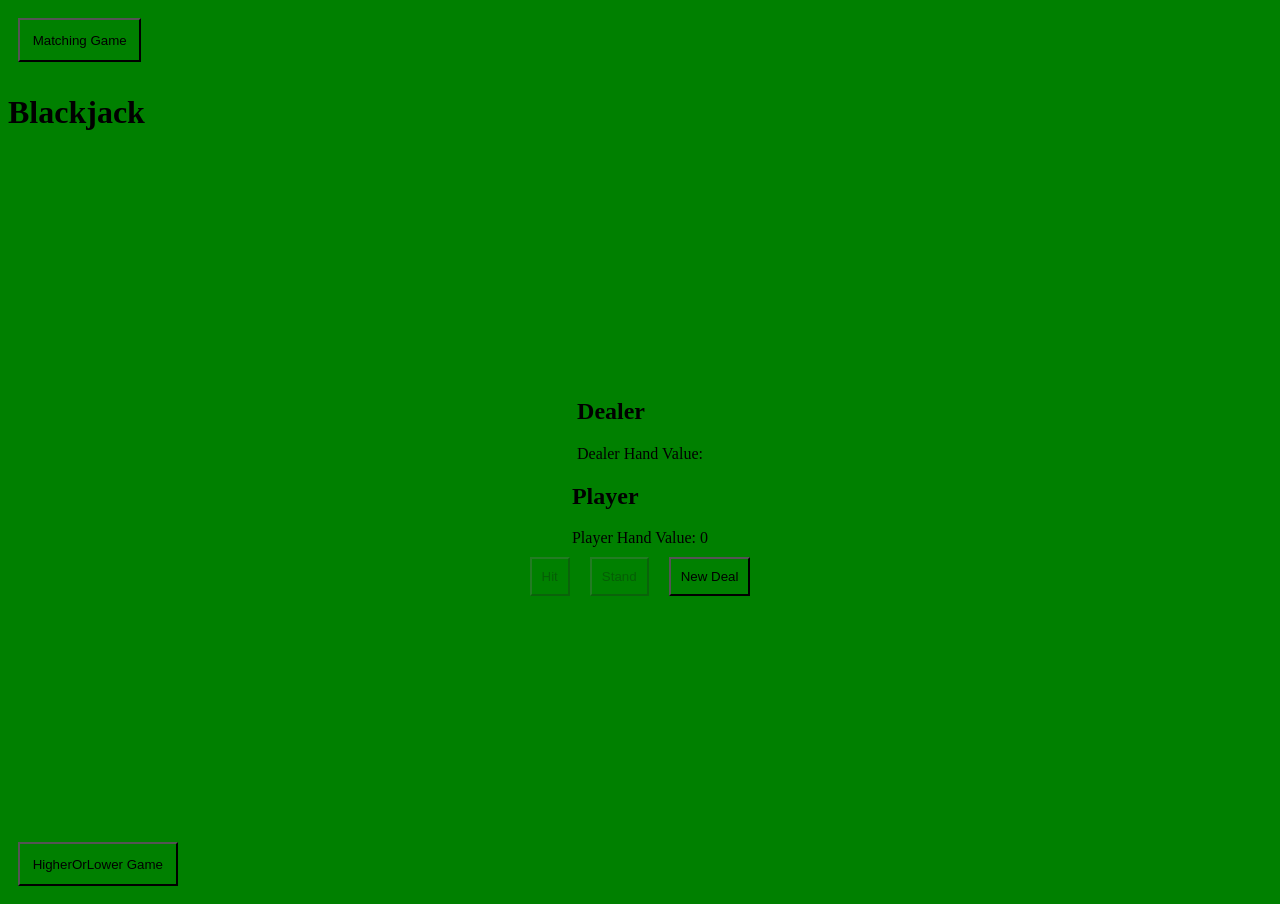
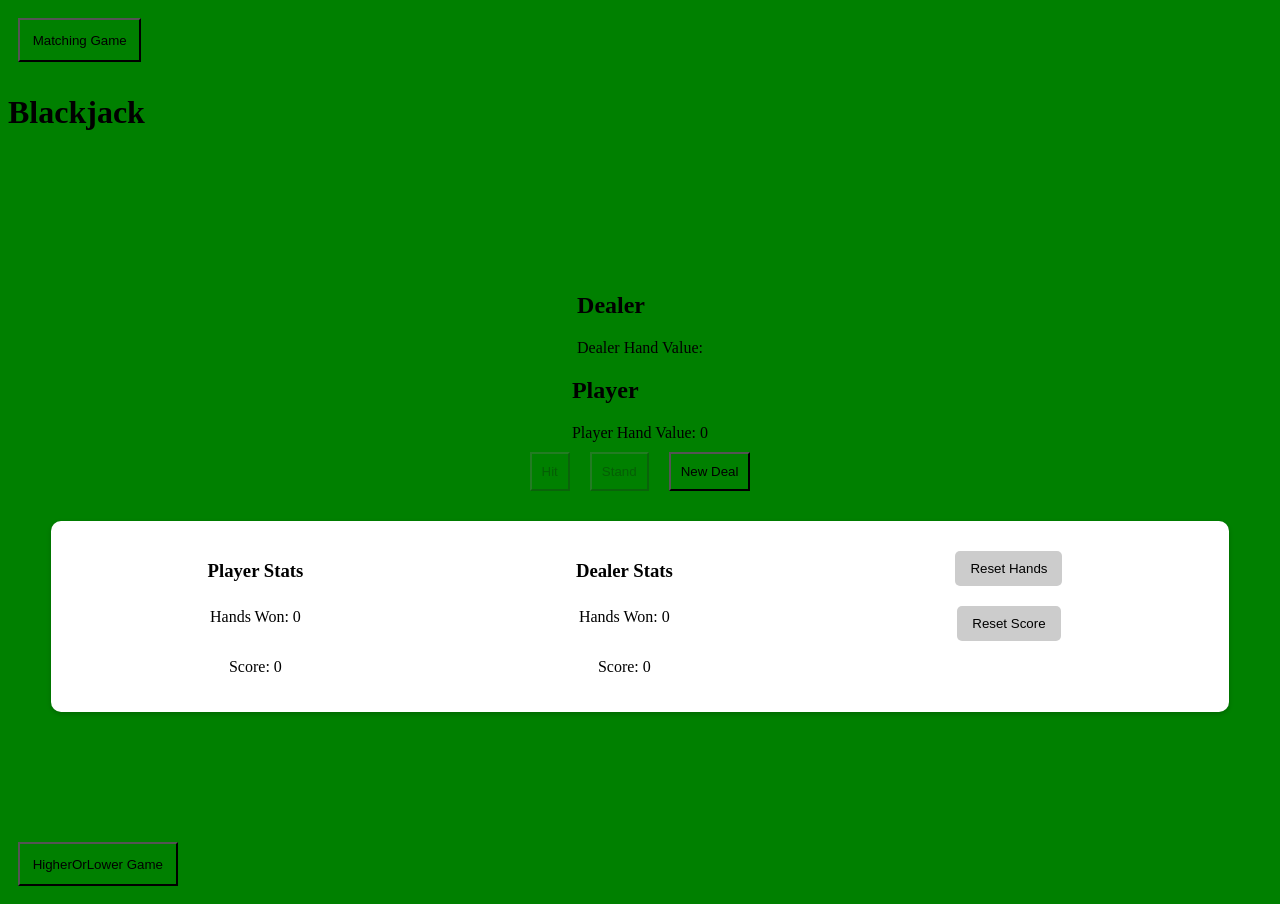
Before and after one commit to VedP1525/CS498_project, a React (Vite) app: page / in a window 1280 px wide. Both pictures are taken after a click on the button "Blackjack Game". Built offline with nearby package versions, Linux system fonts and the light colour scheme.

Commit message:
Include implementation of Blackjack scoreboard

```diff
--- a/src/components/Blackjack.jsx
+++ b/src/components/Blackjack.jsx
@@ -7,6 +7,10 @@ function Blackjack() {
   const [gameOver, setGameOver] = useState(true);
   const [playerStand, setPlayerStand] = useState(false);
   const [message, setMessage] = useState('');
+  const [playerWins, setPlayerWins] = useState(0);
+  const [dealerWins, setDealerWins] = useState(0);
+  const [playerScore, setPlayerScore] = useState(0);
+  const [dealerScore, setDealerScore] = useState(0);
 
   // Calculate hand value with Ace handling.
   const calculateHand = (cards) => {
@@ -26,8 +30,9 @@ function Blackjack() {
       total -= 10;
       aces--;
     }
-    // Determine if hand is soft.
-    const soft = cards.some(card => card.value === "ACE") && total <= 21 && (total - cards.filter(c => c.value === "ACE").length * 1) < total;
+    const soft = cards.some(card => card.value === "ACE") &&
+                 total <= 21 &&
+                 (total - cards.filter(c => c.value === "ACE").length * 1) < total;
     return { total, soft };
   };
 
@@ -56,9 +61,7 @@ function Blackjack() {
       // Reshuffle the existing deck.
       await fetch(`https://deckofcardsapi.com/api/deck/${currentDeckId}/shuffle/`);
     }
-    // Use currentDeckId (whether newly fetched or existing) to draw cards.
     const dealerDraw = await drawCards(currentDeckId, 2);
-    // Mark the second dealer card as facedown.
     const dealerWithFace = dealerDraw.map((card, index) => ({
       ...card,
       facedown: index === 1
@@ -86,11 +89,9 @@ function Blackjack() {
   // Player "Stand": Reveal dealer card and let dealer draw.
   const handleStand = async () => {
     setPlayerStand(true);
-    // Reveal dealer's facedown card.
     const revealedDealer = dealerCards.map(card => ({ ...card, facedown: false }));
     setDealerCards(revealedDealer);
 
-    // Dealer draws following soft 17 rules.
     let currentDealerCards = [...revealedDealer];
     let { total, soft } = calculateHand(currentDealerCards);
     while (total < 17 || (total === 17 && soft)) {
@@ -103,23 +104,44 @@ function Blackjack() {
     setGameOver(true);
   };
 
-  // Determine the winner.
+  // Determine the winner and update scoreboard stats.
   const determineWinner = (dealerHand, playerHand) => {
     const playerValue = calculateHand(playerHand).total;
     const dealerValue = calculateHand(dealerHand).total;
+    const totalCards = dealerHand.length + playerHand.length;
     let outcome = '';
     if (dealerValue > 21) {
       outcome = 'Dealer Busts! Player wins.';
+      setPlayerWins(prev => prev + 1);
+      setPlayerScore(prev => prev + totalCards);
     } else if (playerValue > 21) {
       outcome = 'Player Busts! Dealer wins.';
+      setDealerWins(prev => prev + 1);
+      setDealerScore(prev => prev + totalCards);
     } else if (playerValue > dealerValue) {
       outcome = 'Player wins!';
+      setPlayerWins(prev => prev + 1);
+      setPlayerScore(prev => prev + totalCards);
     } else if (dealerValue > playerValue) {
       outcome = 'Dealer wins!';
+      setDealerWins(prev => prev + 1);
+      setDealerScore(prev => prev + totalCards);
     } else {
       outcome = 'Push (tie)!';
     }
     setMessage(outcome);
+  };
+
+  // Reset Hands Won stats.
+  const resetHands = () => {
+    setPlayerWins(0);
+    setDealerWins(0);
+  };
+
+  // Reset Score stats.
+  const resetScore = () => {
+    setPlayerScore(0);
+    setDealerScore(0);
   };
 
   // Render a card image or card back if facedown.
@@ -144,7 +166,6 @@ function Blackjack() {
     );
   };
 
-  // Display dealer's hand value only after player stands.
   const dealerHandValue = playerStand ? calculateHand(dealerCards).total : '?';
   const playerHandValue = calculateHand(playerCards).total;
 
@@ -185,6 +206,23 @@ function Blackjack() {
         </div>
 
         {message && <div className="message">{message}</div>}
+
+        <div className="scoreboard">
+          <div className="scoreboard-column">
+            <h3>Player Stats</h3>
+            <p>Hands Won: {playerWins}</p>
+            <p>Score: {playerScore}</p>
+          </div>
+          <div className="scoreboard-column">
+            <h3>Dealer Stats</h3>
+            <p>Hands Won: {dealerWins}</p>
+            <p>Score: {dealerScore}</p>
+          </div>
+          <div className="scoreboard-column">
+            <button className="reset-hands" onClick={resetHands}>Reset Hands</button>
+            <button className="reset-score" onClick={resetScore}>Reset Score</button>
+          </div>
+        </div>
       </div>
     </div>
   );
```
